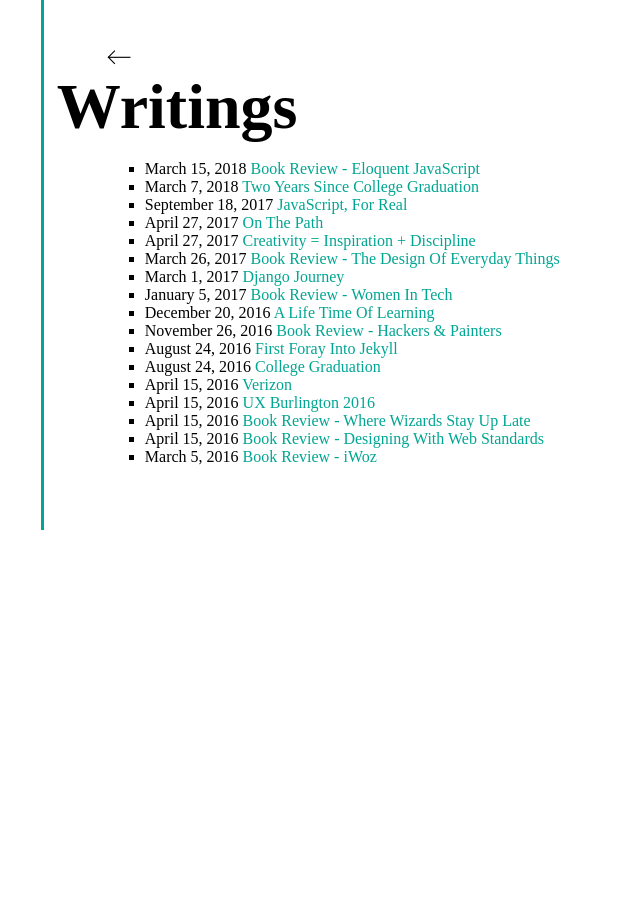
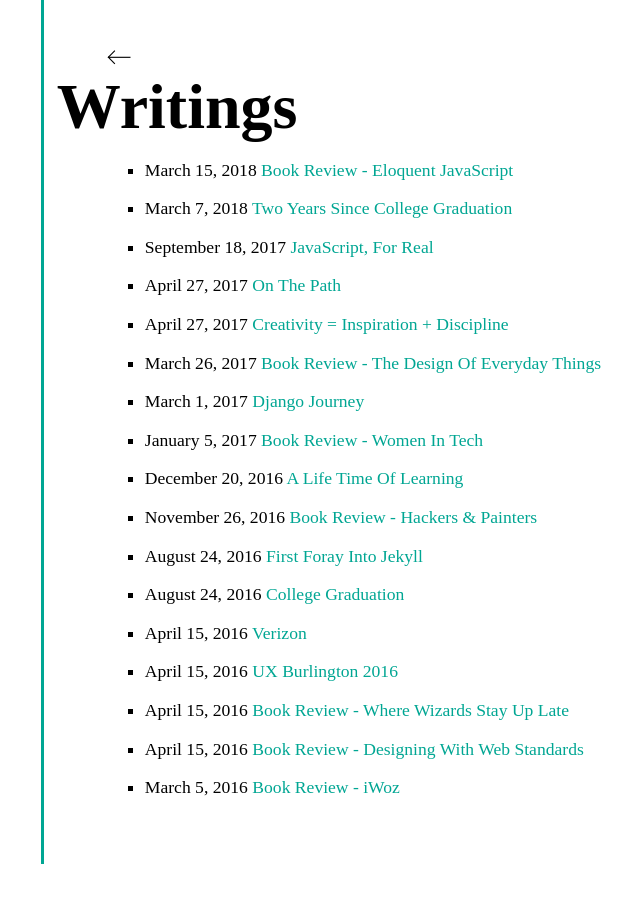
Before and after one commit to cssidy/personal-site, a Jekyll site: the page built from writings.html, in a window 1280 px wide. Shown: the whole page, without its empty margins (199-839 px from the left). Built offline with Jekyll 4.4.1, drawn with Linux system fonts in a browser that asks for light colours; some web fonts are replaced.

Commit message:
writing styles

```diff
--- a/assets/css/base.css
+++ b/assets/css/base.css
@@ -141,7 +141,7 @@ ul li {
     font-size: 4em;
 }
 
-.writing-list p {
+.writing-list li {
     margin: 0 0 1em;
     font-size: 110%;
 }
```
